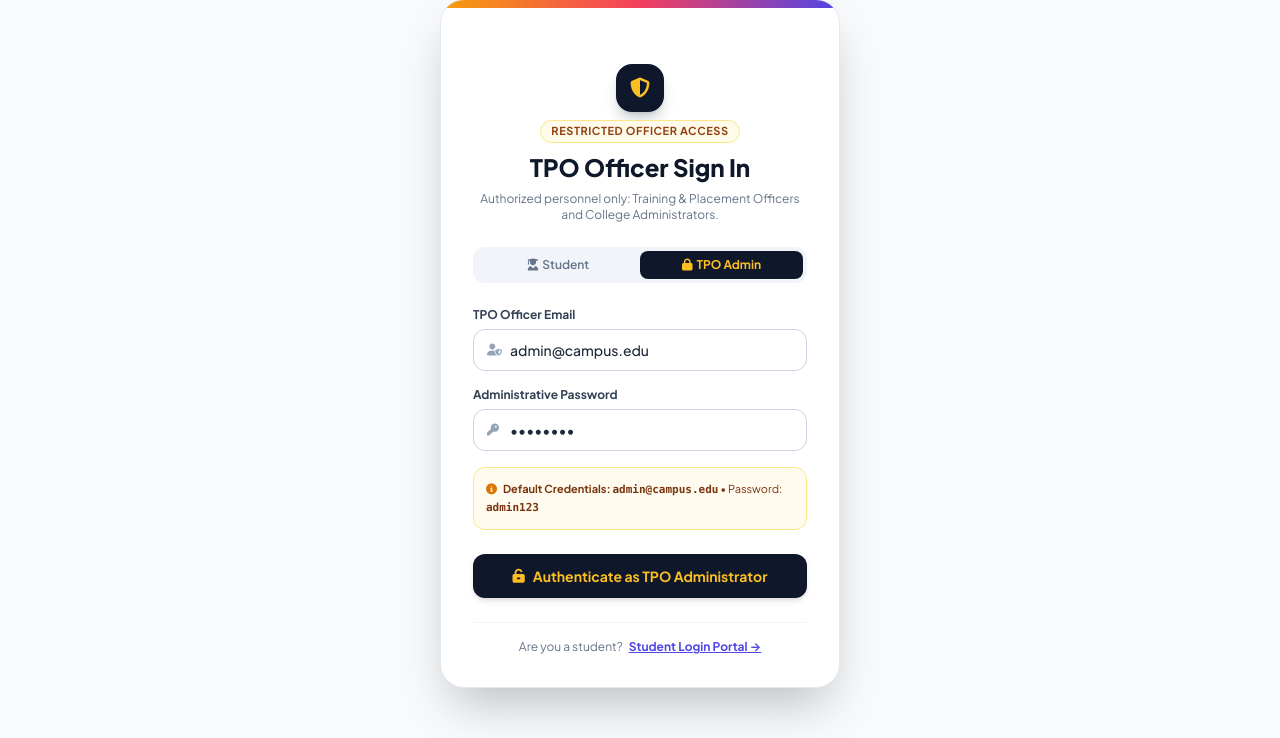
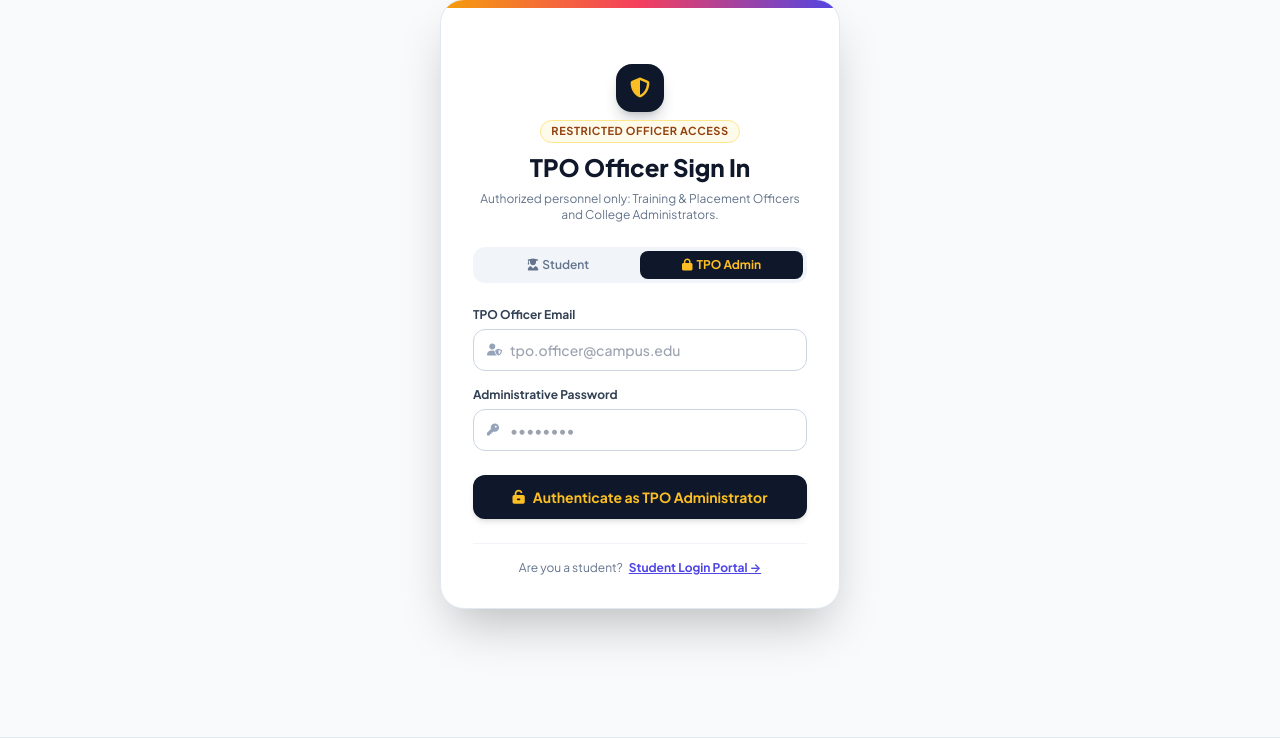
Before and after one commit to pranavkothawade4-ops/placement-readiness-system, a Flask app: page /admin/login in a window 1280 px wide. Shown: the part 146-884 px from the top of the page. Run offline with Flask 3, Linux system fonts and the light colour scheme; some libraries are stand-ins or nearby versions.

Commit message:
Remove all TPO credentials and prefilled passwords from UI

```diff
--- a/app.py
+++ b/app.py
@@ -414,7 +414,7 @@ def tpo_add_student():
 
         save_student_assessment(student_data)
 
-        flash(f"Student {name} ({roll_no}) was successfully added by TPO (Status: {status.upper()}). Initial Password: {password}", "success")
+        flash(f"Student {name} ({roll_no}) was successfully added by TPO and registered with status: {status.upper()}.", "success")
         return redirect(url_for('tpo_dashboard'))
 
     except Exception as e:
--- a/templates/admin_login.html
+++ b/templates/admin_login.html
@@ -41,7 +41,7 @@
                     <span class="absolute inset-y-0 left-0 pl-3.5 flex items-center text-slate-400">
                         <i class="fa-solid fa-user-shield text-xs"></i>
                     </span>
-                    <input type="email" name="email" required value="admin@campus.edu"
+                    <input type="email" name="email" required placeholder="tpo.officer@campus.edu"
                            class="w-full pl-9 pr-3.5 py-2.5 rounded-xl border border-slate-300 text-sm focus:ring-2 focus:ring-slate-900 focus:border-slate-900 font-medium">
                 </div>
             </div>
@@ -52,14 +52,9 @@
                     <span class="absolute inset-y-0 left-0 pl-3.5 flex items-center text-slate-400">
                         <i class="fa-solid fa-key text-xs"></i>
                     </span>
-                    <input type="password" name="password" required value="admin123"
+                    <input type="password" name="password" required placeholder="••••••••"
                            class="w-full pl-9 pr-3.5 py-2.5 rounded-xl border border-slate-300 text-sm focus:ring-2 focus:ring-slate-900 focus:border-slate-900 font-medium">
                 </div>
-            </div>
-
-            <div class="p-3 rounded-xl bg-amber-50/80 border border-amber-200 text-[11px] text-amber-900 leading-relaxed">
-                <i class="fa-solid fa-circle-info mr-1 text-amber-600"></i>
-                <strong>Default Credentials:</strong> <code class="font-bold">admin@campus.edu</code> &bull; Password: <code class="font-bold">admin123</code>
             </div>
 
             <div class="pt-2">
```
Also changed, not shown: templates/tpo_dashboard.html (+3 -4 lines), placement_readiness.db.
